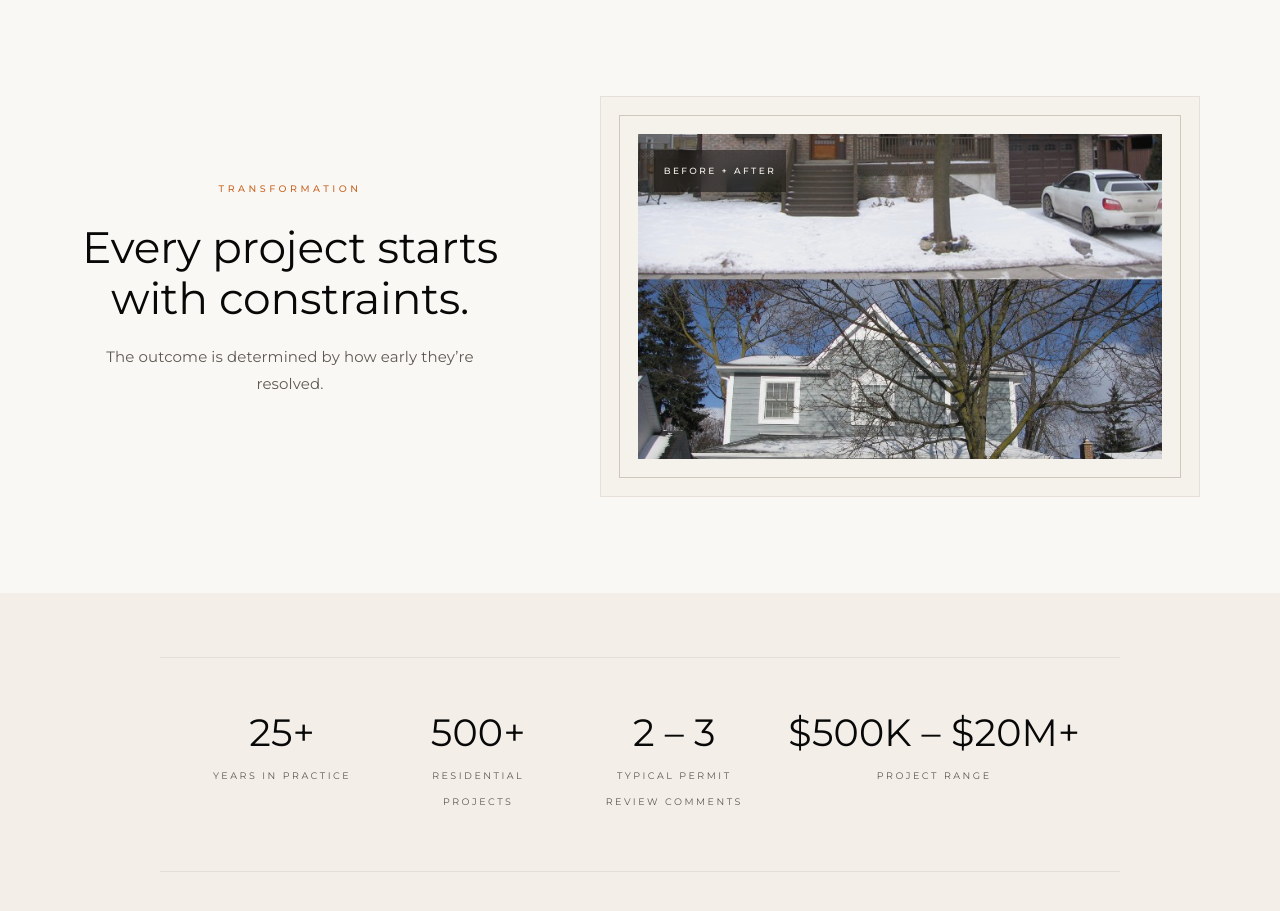
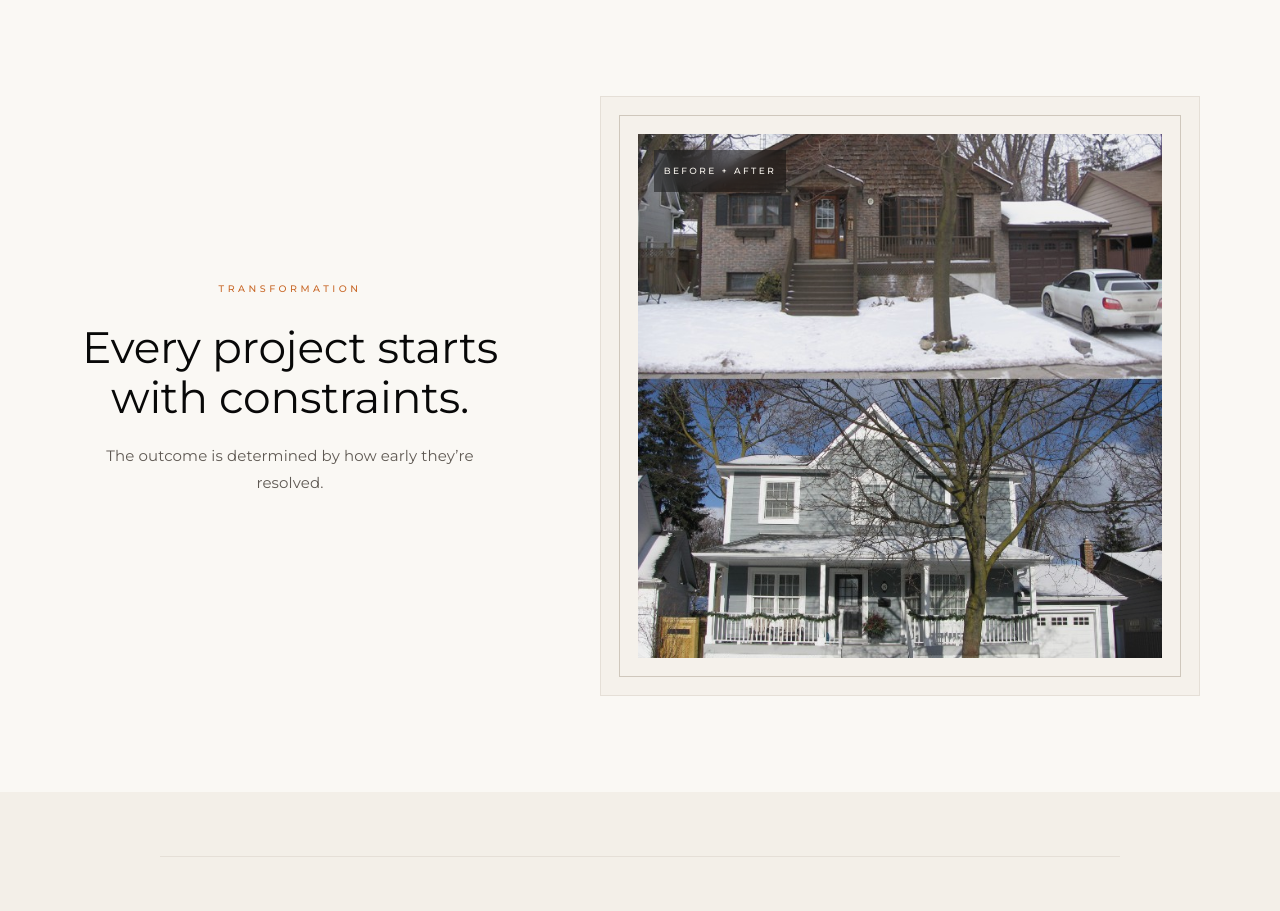
Before and after one commit to brettlyver-cmd/accurate-designs-site, a React (Vite) app: page / in a window 1280 px wide. Shown: the part 820-1731 px from the top of the page. Built offline with nearby package versions, Linux system fonts and the light colour scheme.

Commit message:
Finalize site for launch

```diff
--- a/src/App.jsx
+++ b/src/App.jsx
@@ -836,7 +836,7 @@ function HomePage({ go }) {
                 <HoverImage
                   src={beforeAfterTraditionalToModern}
                   alt="Before and after residential transformation"
-                  ratio="62%"
+                  ratio="100%"
                   filter="grayscale(4%) brightness(0.95)"
                   hoverFilter="grayscale(0) brightness(1)"
                   label="Before + After"
```
